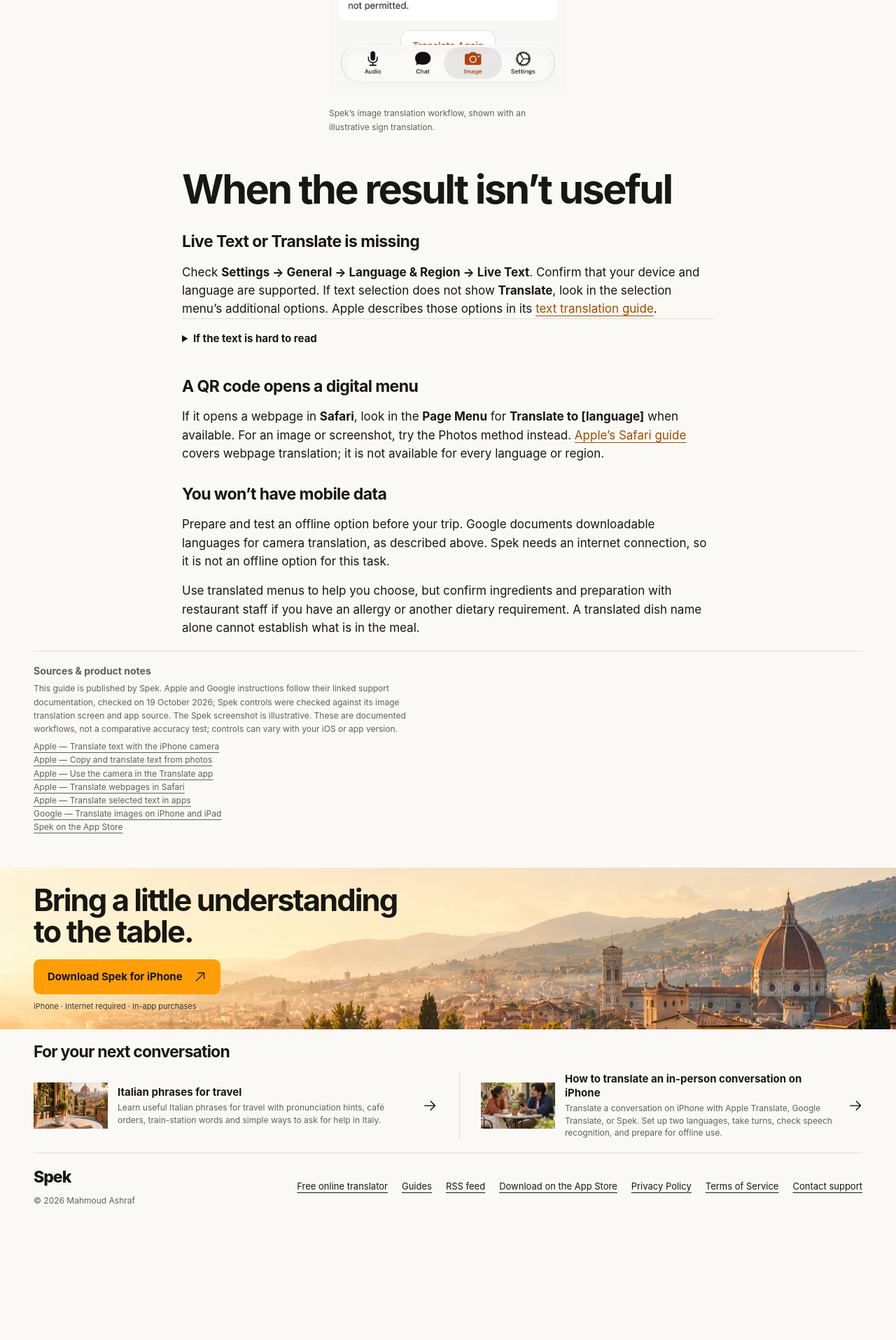
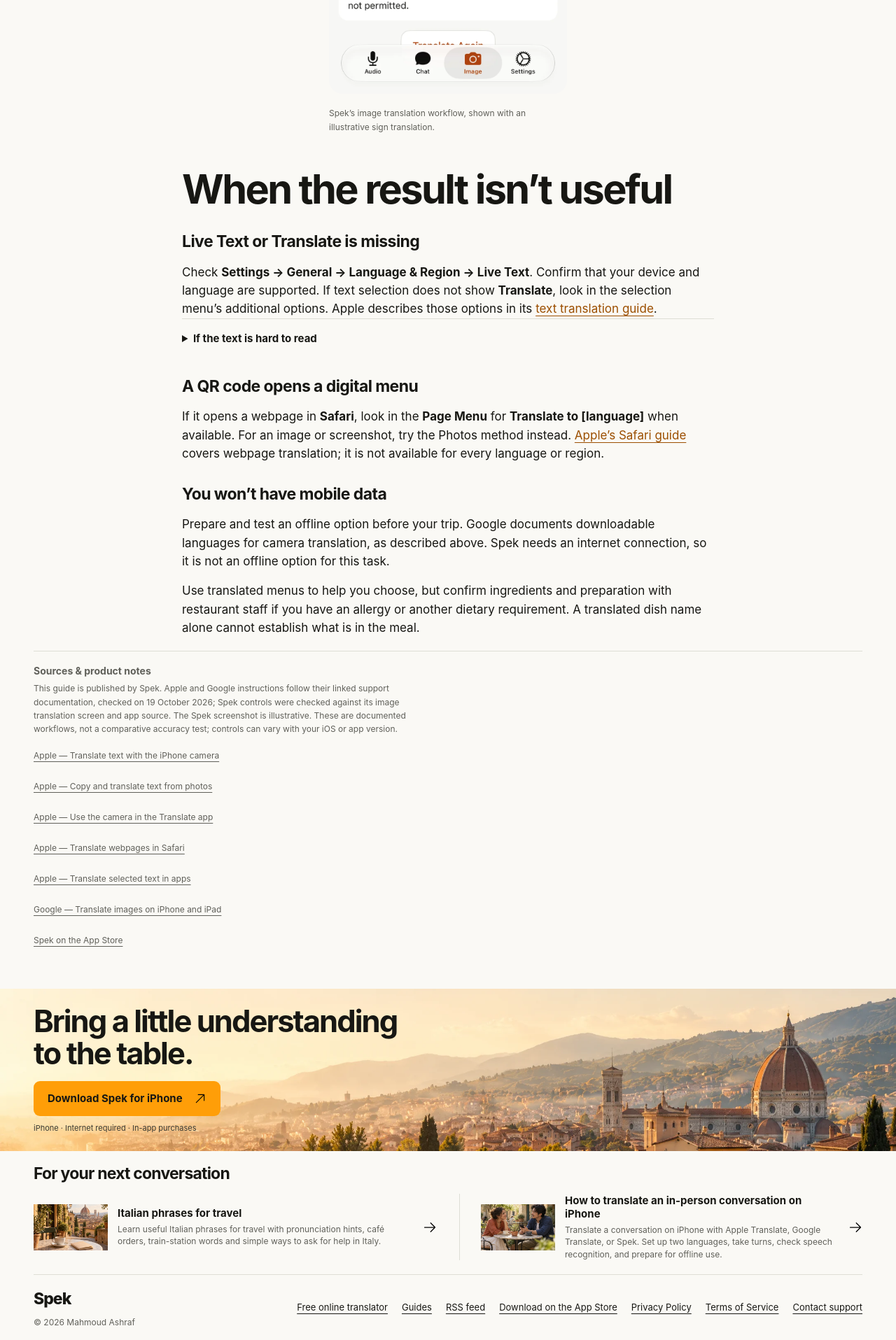
Before and after one commit to mahmoudashraf93/spek-landing, a Jekyll site: the page built from _posts/2026-10-19-translate-menu-iphone.md, in a window 1280 px wide. Shown: the part 3844-5759 px from the top of the page at 70% size. Built offline with Jekyll 4.4.1, drawn with Linux system fonts in a browser that asks for light colours; before the commit the page ends 5585 px from its top, so only the background shows below that.

Commit message:
Give article source links comfortable touch targets (#19)

```diff
--- a/assets/blog/blog.css
+++ b/assets/blog/blog.css
@@ -62,6 +62,7 @@
 .article-sources h2{font-size:14px;font-weight:700;letter-spacing:0}
 .article-sources p{margin-top:8px;max-width:75ch}
 .article-sources ul{padding:0;list-style:none;margin:6px 0 0}
+.article-sources li>a{display:inline-flex;align-items:center;min-height:44px;padding-block:8px}
 .guide-download{background:#f0e4ce url('/assets/blog/florence-banner.webp') center 54%/cover no-repeat;margin-top:20px;padding-block:24px;min-height:0}
 .guide-download h2{white-space:pre-line;font-size:clamp(30px,3.4vw,48px);line-height:1.05;max-width:710px}
 .guide-download .button{margin-top:16px;padding:13px 20px;min-height:48px;font-size:15px;border-radius:9px;gap:16px}
```
